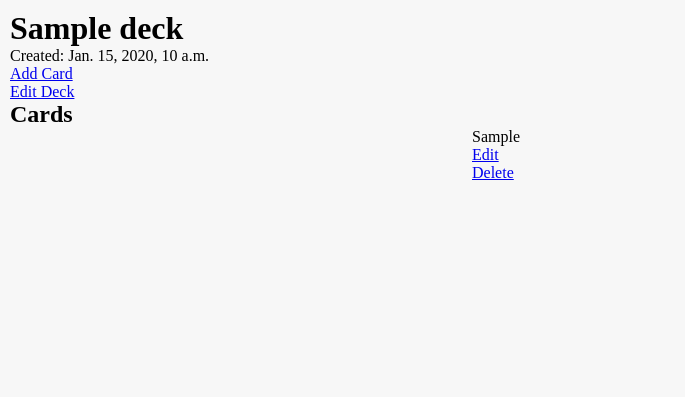
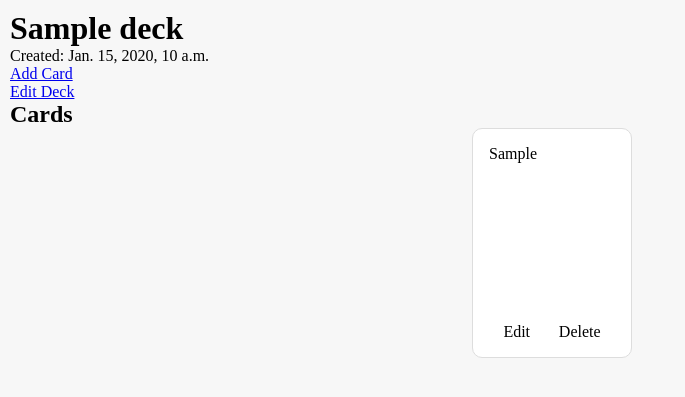
Before and after one commit to developerandrii/noe-website, a Django app: page /decks/1/ in a window 1280 px wide. Shown: the top 397 px of the page, without its empty margins (0-685 px from the left). Run offline with Django 5.2, Linux system fonts and the light colour scheme; a user stored in the database is signed in; tables that the repository leaves empty hold one stand-in row (values such as "Sample post").

Commit message:
Style card tiles

```diff
--- a/flashcards/static/flashcards/deck_detail.css
+++ b/flashcards/static/flashcards/deck_detail.css
@@ -6,3 +6,32 @@
     margin: auto;
     list-style: none;
 }
+
+
+.card-tile {
+    display: flex;
+    flex-direction: column;
+    justify-content: space-between;
+    height: 230px;
+    padding: 1rem;
+    border: 1px solid #ddd;
+    border-radius: 10px;
+    background-color: white;
+}
+
+
+.card-tile__content {
+    margin-bottom: .5rem;
+}
+
+
+.card-tile__actions {
+    display: flex;
+    justify-content: space-around;
+}
+
+
+.card-tile__actions a {
+    color: inherit;
+    text-decoration: none;
+}
--- a/flashcards/templates/flashcards/deck_detail.html
+++ b/flashcards/templates/flashcards/deck_detail.html
@@ -19,11 +19,11 @@
 <ul class="card-list">
     {% for card in deck.cards.all %}
         <li class="card-tile">
-            <span>{{ card.front }}</span>
-            <br>
-            <a href="{% url 'card-update' card.pk %}">Edit</a>
-            <br>
-            <a href="{% url 'card-delete' card.pk %}">Delete</a>
+            <p class="card-tile__content">{{ card.front }}</p>
+            <div class="card-tile__actions">
+                <a href="{% url 'card-update' card.pk %}">Edit</a>
+                <a href="{% url 'card-delete' card.pk %}">Delete</a>
+            </div>
         </li>
     {% empty %}
         <li>No cards yet.</li>
```
